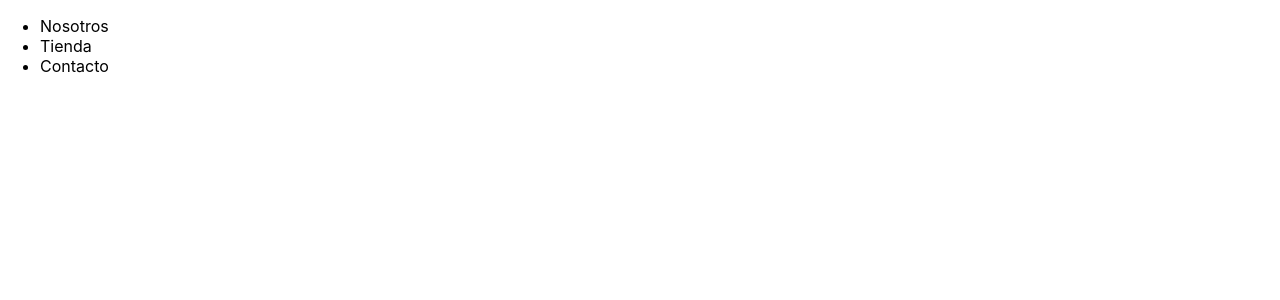
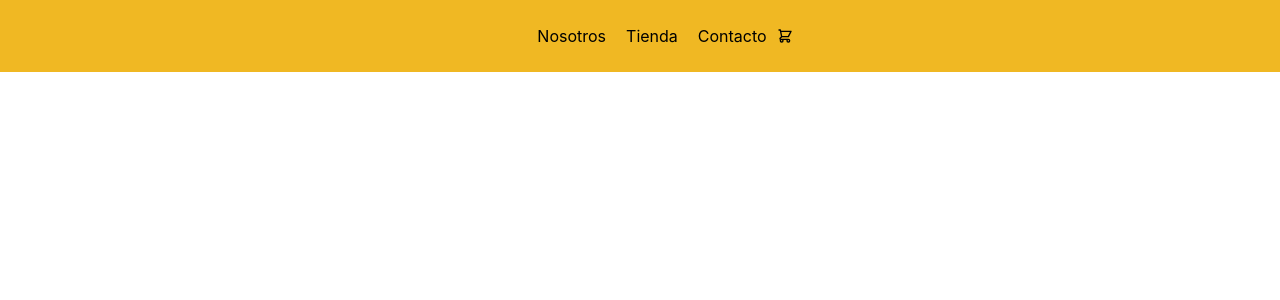
Before and after one commit to PabloGonzalez315/ecommerceReact, a React (Create React App) app: page / in a window 1280 px wide. Shown: the top 300 px of the page. Built offline with nearby package versions, Linux system fonts and the light colour scheme.

Commit message:
entrega 2

```diff
--- a/package.json
+++ b/package.json
@@ -8,6 +8,7 @@
     "@testing-library/user-event": "^13.5.0",
     "react": "^17.0.2",
     "react-dom": "^17.0.2",
+    "react-icons": "^4.3.1",
     "react-scripts": "5.0.0",
     "web-vitals": "^2.1.2"
   },
--- a/src/App.js
+++ b/src/App.js
@@ -6,11 +6,11 @@ import Navbar from './components/Navbar/Navbar';
 function App() {
   return (
     <div className="container">
-      <header className="HeadNavbar">
+
 
           <Navbar />
 
-      </header>
+
     </div>
   );
 }
--- /dev/null
+++ b/src/components/CartWidget/CartWidget.js
@@ -0,0 +1,12 @@
+import React from 'react'
+import { HiOutlineShoppingCart } from 'react-icons/hi'
+
+const CartWidget = () => {
+    return (
+
+            <HiOutlineShoppingCart />
+
+    )
+}
+
+export default CartWidget
--- a/src/components/Navbar/Navbar.css
+++ b/src/components/Navbar/Navbar.css
@@ -0,0 +1,16 @@
+.navContainer {
+    background-color: rgb(240, 184, 35);
+    display: flex;
+    justify-content: space-around;
+    align-items: center;
+}
+ul {
+    list-style: none;
+    display: flex;
+    align-items: center;
+}
+
+li {
+    margin: 10px;
+    padding: auto;
+}
--- a/src/components/Navbar/Navbar.js
+++ b/src/components/Navbar/Navbar.js
@@ -1,15 +1,17 @@
-function Navbar () {
-    return <nav>
-        <ul>
-            <li>Nosotros</li>
-            <li>Tienda</li>
-            <li>Contacto</li>
+import CartWidget from "../CartWidget/CartWidget";
+import "./Navbar.css";
 
-        </ul>
-
-
-
+function Navbar() {
+    return (
+        <nav className="navContainer">
+            <ul>
+                <li>Nosotros</li>
+                <li>Tienda</li>
+                <li>Contacto</li>
+                <CartWidget />
+            </ul>
         </nav>
+    );
 }
 
 export default Navbar;
```
Also changed, not shown: src/components/Cards/Cards.jsx (added, +18 -0 lines), 1 other file (tests, documents, lock files or other folders).
